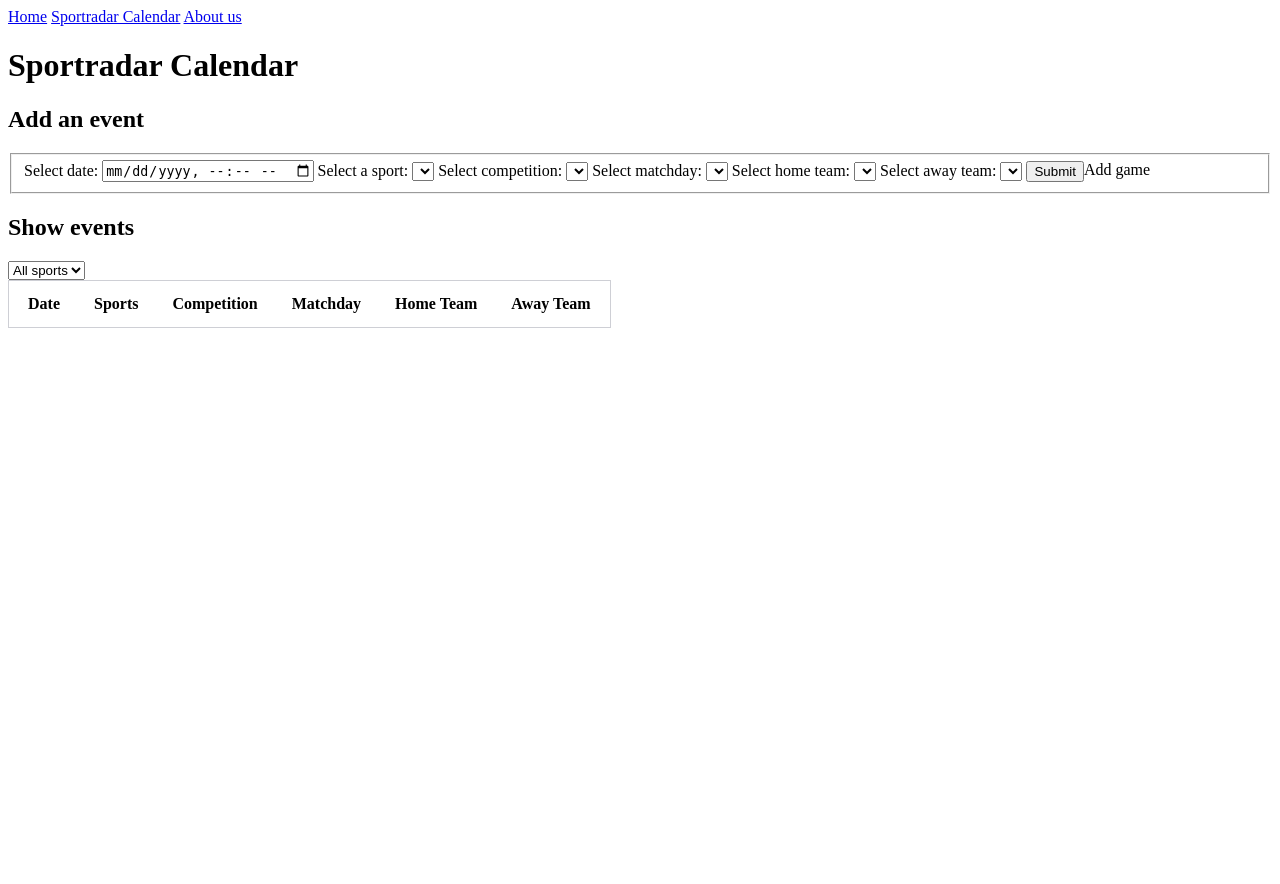
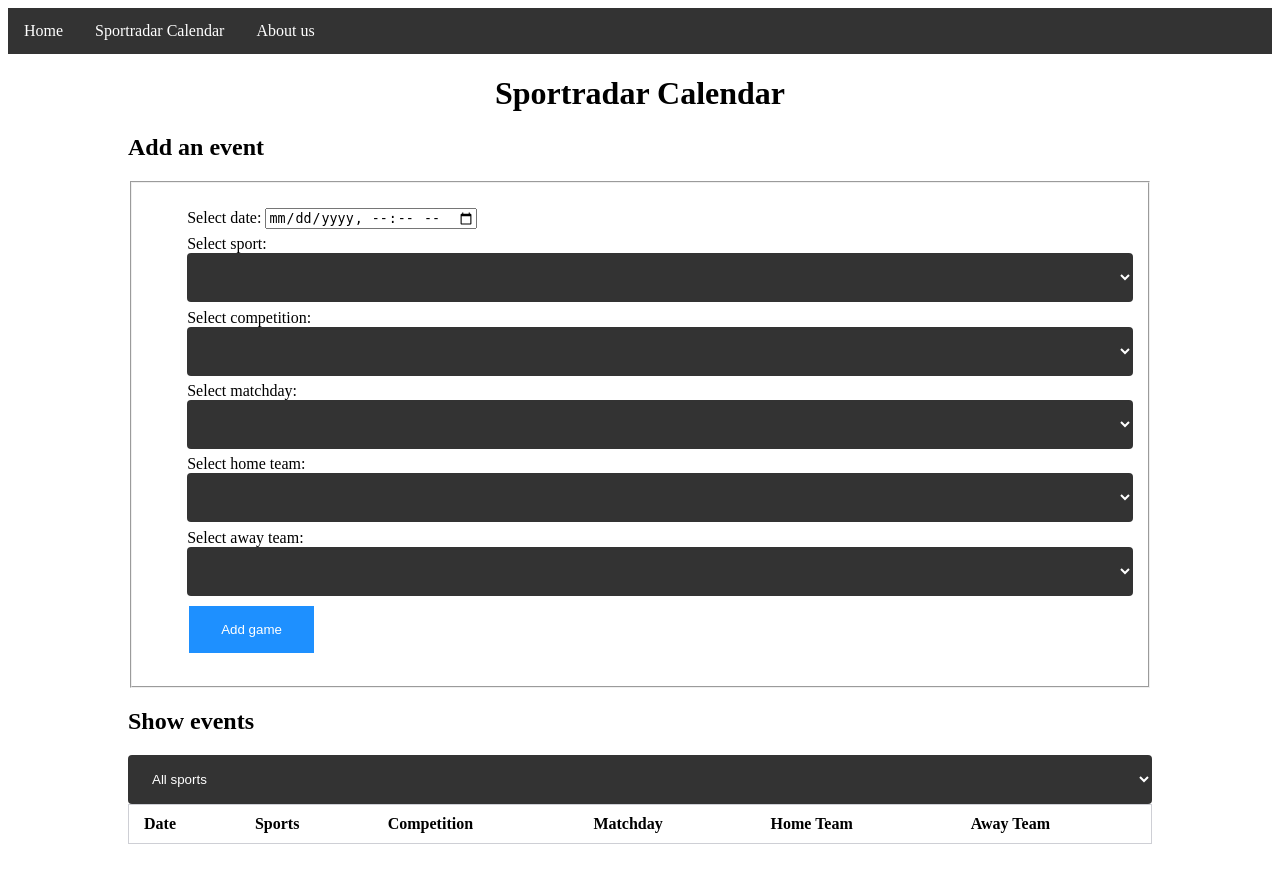
Before and after one commit to jerreeey/SportradarCodingExercise, a PHP site: page / in a window 1280 px wide. Before the commit the page ends 328 px from the top, so only its background shows below. Run offline with PHP 8.4, Linux system fonts and the light colour scheme; data that the repository does not hold is empty.

Commit message:
Added style to all areas

```diff
--- a/index.php
+++ b/index.php
@@ -27,9 +27,11 @@ $sport= new Sport();
     </head>
     <body>
         <nav>
-            <a href="index.php">Home</a>
-            <a href="index.php">Sportradar Calendar</a>
-            <a href="index.php">About us</a>
+            <ul>
+                <li><a href="index.php">Home</a></li>
+                <li><a href="index.php">Sportradar Calendar</a></li>
+                <li><a href="index.php">About us</a></li>
+            </ul>
         </nav>
         <main>
             <h1>Sportradar Calendar</h1>
@@ -37,37 +39,41 @@ $sport= new Sport();
             <fieldset>
                 <legend style="display: none">Add an event</legend>
                 <form id="AddGamesForm" method="post">
-                    <label>Select date:
+                    <ul>
+                    <li><label>Select date:
 
                         <input name="Time" id="datetime" type="datetime-local">
-                    </label>
-                    <label>Select a sport:
+                    </label></li>
+                    <li><label>Select sport:
                         <select name="Sport">
                             <?php $sport->showAllSports(); ?>
                         </select>
-                    </label>
-                    <label>Select competition:
+                    </label></li>
+                    <li><label>Select competition:
                         <select name="Competition">
                             <?php $competition->showAllCompetitions(); ?>
                         </select>
-                    </label>
-                    <label>Select matchday:
+                    </label></li>
+                    <li><label>Select matchday:
                         <select name="Matchday">
                             <?php $matchday->showAllMatchdays(); ?>
 
                         </select>
-                    </label>
-                    <label>Select home team:
+                    </label></li>
+                    <li><label>Select home team:
                         <select name="Home">
                             <?php $teams->showAllTeams(); ?>
                         </select>
-                    </label>
-                    <label>Select away team:
+                    </label></li>
+                    <li><label>Select away team:
                         <select name="Guest">
                             <?php $teams->showAllTeams(); ?>
                         </select>
-                    </label>
-                    <input type="submit" id="btnSubmit">Add game</input>
+                    </label></li>
+                    <li>
+
+                        <input type="submit" id="btnSubmit" value="Add game"></li>
+                    </ul>
                 </form>
             </fieldset>
             <h2>Show events</h2>
--- a/style.css
+++ b/style.css
@@ -1,5 +1,6 @@
 table {
-    border-collapse: separate;
+    border-collapse: collapse;
+    width: 100%;
     border-spacing: 4px;
 }
 table,
@@ -10,4 +11,62 @@ td {
 th,
 td {
     padding: 10px 15px;
+    text-align: left;
 }
+main{
+    margin:0 auto;
+    width: 80vw;
+}
+
+nav ul {
+     list-style-type: none;
+    margin: 0;
+    padding: 0;
+    overflow: hidden;
+    background-color: #333;
+}
+
+nav li {
+    float: left;
+}
+
+nav li a {
+    display: block;
+    color: white;
+    text-align: center;
+    padding: 14px 16px;
+    text-decoration: none;
+}
+
+nav li a:hover {
+    background-color: #111;
+}
+body{
+    background: white;
+    margin-bottom: 5vh;
+}
+select {
+    width: 100%;
+    padding: 16px 20px;
+    border: none;
+    border-radius: 4px;
+    color: white;
+    background-color: #333;
+}
+
+main li{
+    list-style-type: none;
+    padding: 0.2em;
+}
+input[type=button], input[type=submit], input[type=reset] {
+    background-color: dodgerblue;
+    border: none;
+    color: white;
+    padding: 16px 32px;
+    text-decoration: none;
+    margin: 4px 2px;
+    cursor: pointer;
+}
+h1{
+    text-align: center;
+}
```
